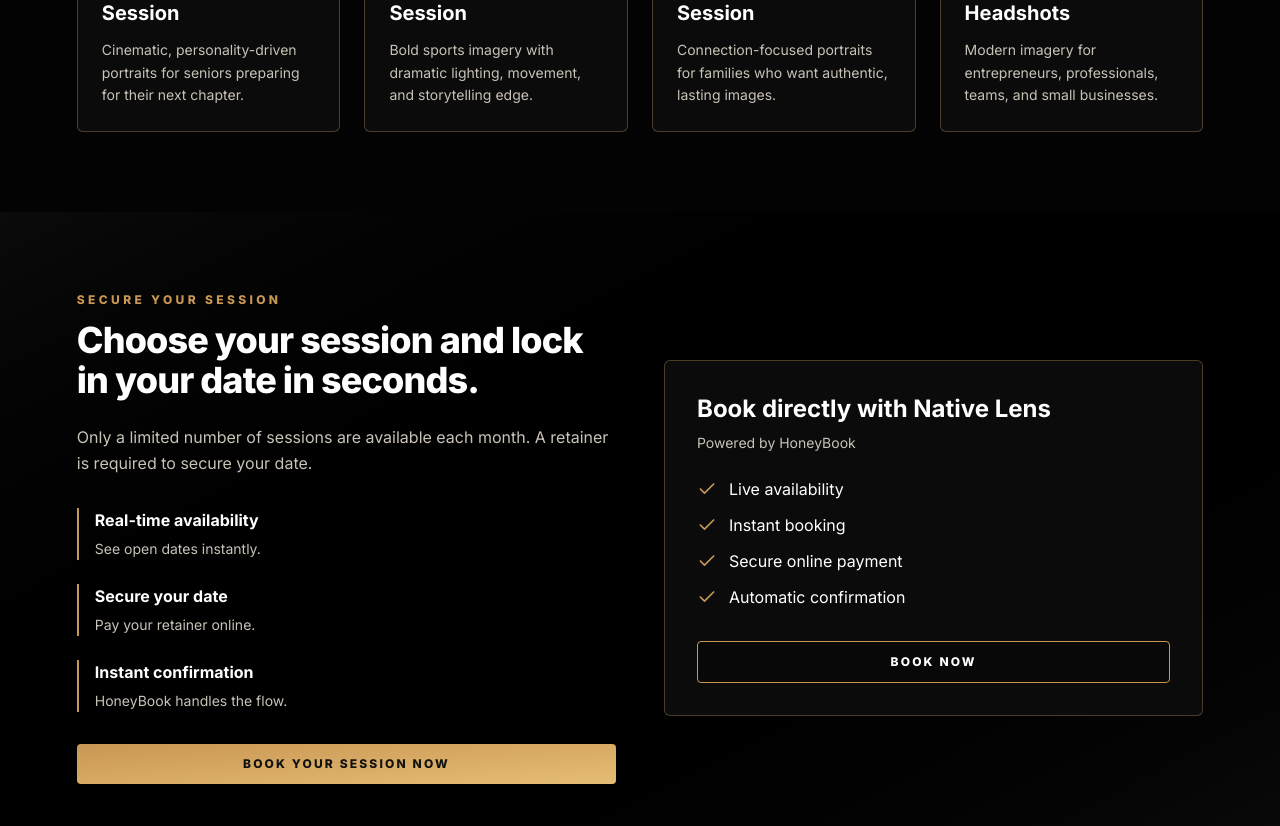
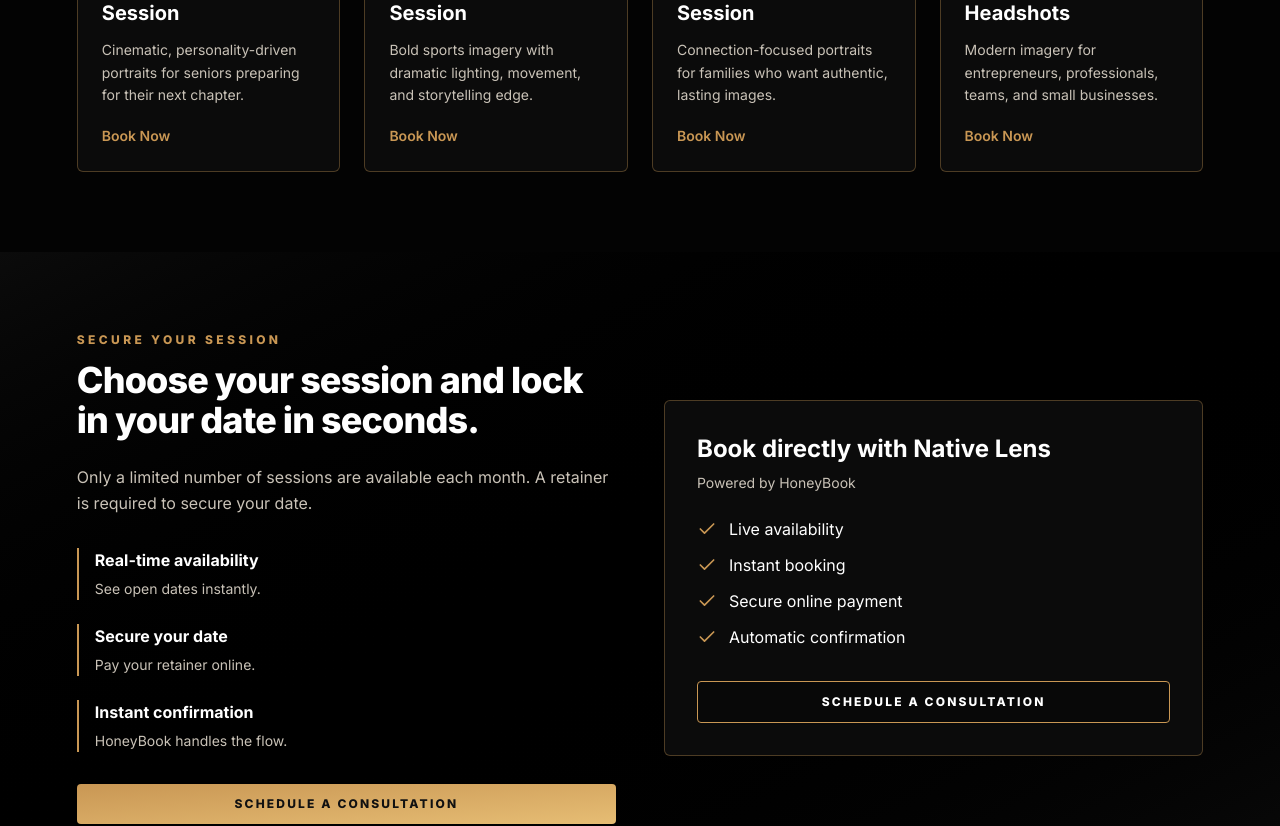
Before and after one commit to johntserna-max/nativelens, a Next.js app: page / in a window 1280 px wide. Shown: the part 3040-3866 px from the top of the page. Built offline with nearby package versions, Linux system fonts and the light colour scheme.

Commit message:
feat: add HoneyBook calendar links for bookings
Add "Book Now" links for each service and link main booking to Consultation calendar

```diff
--- a/components/booking.tsx
+++ b/components/booking.tsx
@@ -1,7 +1,7 @@
 import { Button } from "@/components/ui/button"
 import { Check } from "lucide-react"
 
-const BOOKING_URL = "https://nativelensphotography.hbportal.co/schedule/69ea7e392526030041db76b9"
+const CONSULTATION_URL = "https://nativelensphotography.hbportal.co/schedule/69ea7ac059640b002a51841d"
 
 const features = [
   {
@@ -54,8 +54,8 @@ export function Booking() {
             asChild
             className="w-full bg-gradient-to-br from-gold to-gold-light text-[#111] font-extrabold text-xs tracking-[0.18em] uppercase px-6 py-5 hover:-translate-y-0.5 transition-transform"
           >
-            <a href={BOOKING_URL} target="_blank" rel="noreferrer">
-              Book Your Session Now
+            <a href={CONSULTATION_URL} target="_blank" rel="noreferrer">
+              Schedule a Consultation
             </a>
           </Button>
         </div>
@@ -81,8 +81,8 @@ export function Booking() {
             variant="outline"
             className="w-full border-gold text-white bg-black/25 hover:bg-gold hover:text-black text-xs font-extrabold tracking-[0.18em] uppercase px-6 py-5 transition-transform hover:-translate-y-0.5"
           >
-            <a href={BOOKING_URL} target="_blank" rel="noreferrer">
-              Book Now
+            <a href={CONSULTATION_URL} target="_blank" rel="noreferrer">
+              Schedule a Consultation
             </a>
           </Button>
         </div>
--- a/components/services.tsx
+++ b/components/services.tsx
@@ -3,21 +3,25 @@ const services = [
     price: "Starting at $395",
     title: "Senior Experience Session",
     description: "Cinematic, personality-driven portraits for seniors preparing for their next chapter.",
+    bookingUrl: "https://nativelensphotography.hbportal.co/schedule/69ea7d98841f740028914e8a",
   },
   {
     price: "Starting at $495",
     title: "Elite Athlete Portrait Session",
     description: "Bold sports imagery with dramatic lighting, movement, and storytelling edge.",
+    bookingUrl: "https://nativelensphotography.hbportal.co/schedule/69ea7e392526030041db76b9",
   },
   {
     price: "Starting at $350",
     title: "Family Portrait Session",
     description: "Connection-focused portraits for families who want authentic, lasting images.",
+    bookingUrl: "https://nativelensphotography.hbportal.co/schedule/69ecd68ad92b4100320298b1",
   },
   {
     price: "Starting at $250",
     title: "Branding & Headshots",
     description: "Modern imagery for entrepreneurs, professionals, teams, and small businesses.",
+    bookingUrl: "https://nativelensphotography.hbportal.co/schedule/69ecd731458d0d0039e5fea2",
   },
 ]
 
@@ -41,7 +45,15 @@ export function Services() {
           >
             <p className="text-gold font-semibold text-sm mb-2">{service.price}</p>
             <h3 className="text-xl font-bold text-white mb-3">{service.title}</h3>
-            <p className="text-muted-foreground text-sm leading-relaxed">{service.description}</p>
+            <p className="text-muted-foreground text-sm leading-relaxed mb-4">{service.description}</p>
+            <a
+              href={service.bookingUrl}
+              target="_blank"
+              rel="noopener noreferrer"
+              className="inline-block text-gold text-sm font-semibold hover:underline"
+            >
+              Book Now
+            </a>
           </article>
         ))}
       </div>
```
